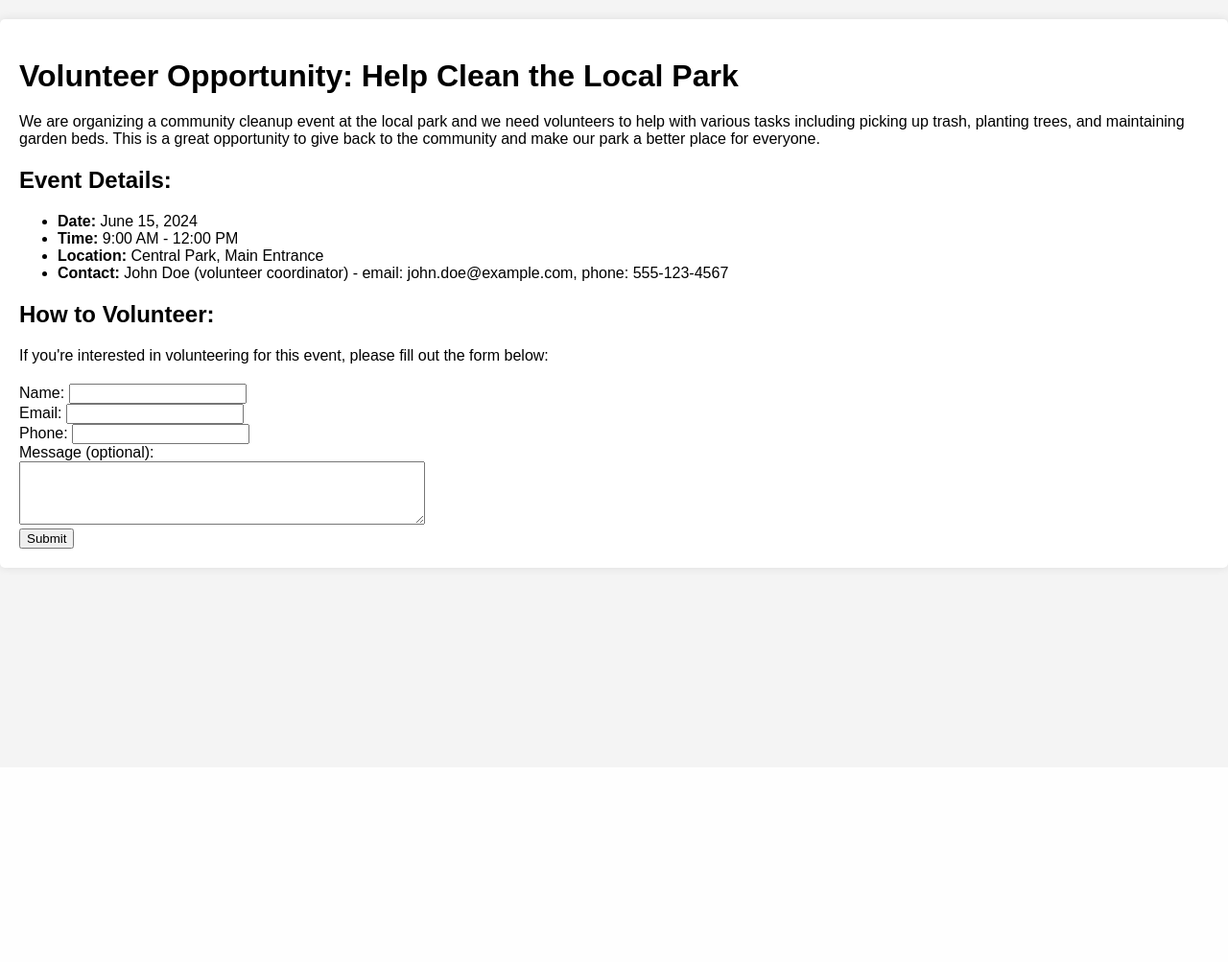
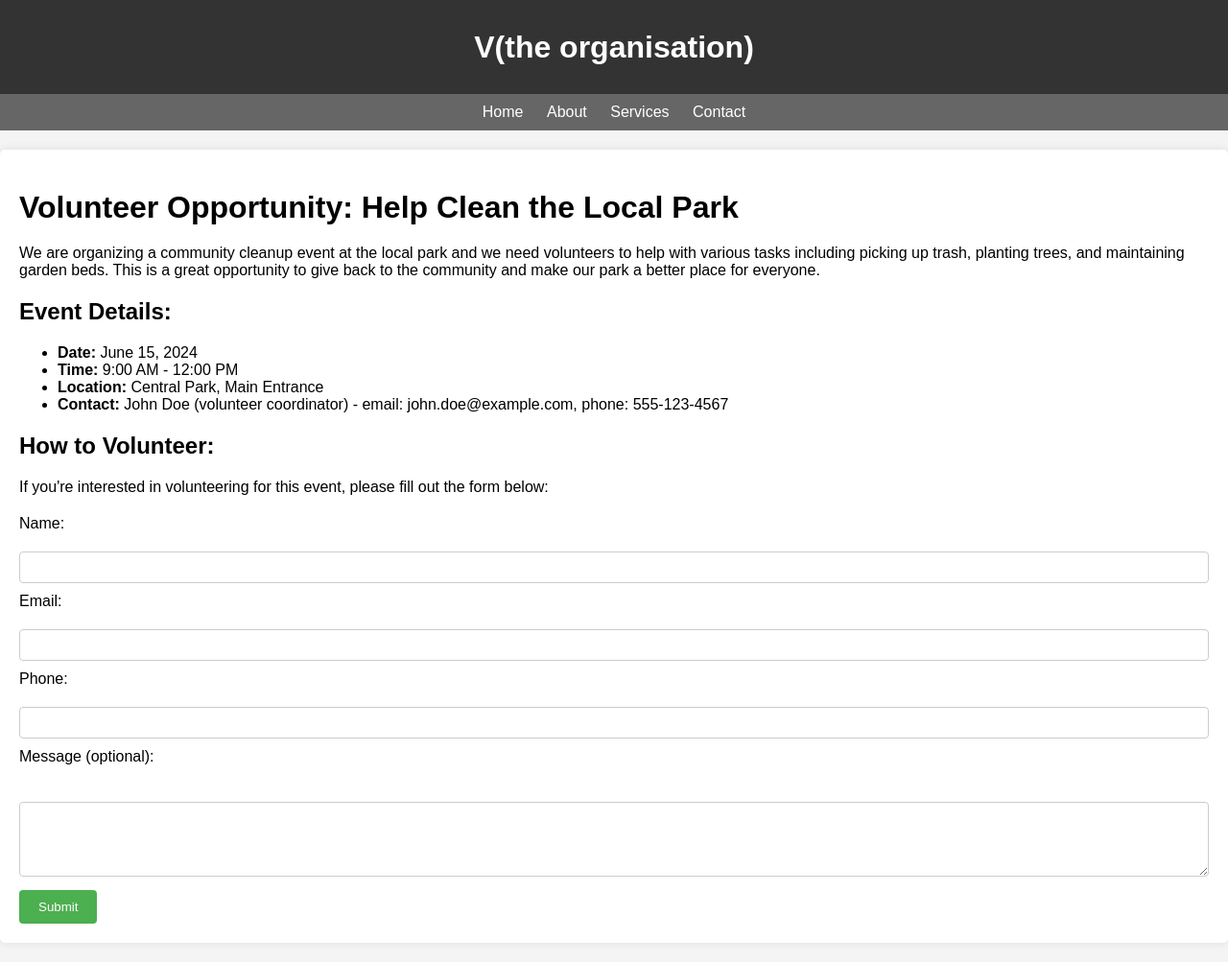
Before and after one commit to Wyl-ASG/Juniors, a PHP site: page /page_one.php in a window 1280 px wide. Shown: the whole page at 96% size. Before the commit the page ends 598 px from the top, so only its background shows below. Run offline with PHP 8.4, Linux system fonts and the light colour scheme.

Commit message:
update 2 with page 1 and css

```diff
--- a/page_one.php
+++ b/page_one.php
@@ -3,28 +3,65 @@
 <head>
     <meta charset="UTF-8">
     <meta name="viewport" content="width=device-width, initial-scale=1.0">
-    <title>Volunteer Opportunity</title>
+    <title>(the organisation)</title>
     <style>
         body {
             font-family: Arial, sans-serif;
             margin: 0;
             padding: 0;
-            background-color: #f4f4f4;
+            background-color: #f0f0f0;
+        }
+        header {
+            background-color: #333;
+            color: #fff;
+            padding: 10px 0;
+            text-align: center;
+        }
+        nav {
+            background-color: #666;
+            padding: 10px 0;
+            text-align: center;
+        }
+        nav a {
+            color: #fff;
+            text-decoration: none;
+            margin: 0 10px;
+        }
+        nav a:hover {
+            text-decoration: underline;
         }
         .container {
-            max-width: 1600px;
-            margin: 20px auto;
+            max-width: 1200px;
+            margin: 0 auto;
             padding: 20px;
+        }
+        .content {
             background-color: #fff;
-            border-radius: 5px;
-            box-shadow: 0 0 10px rgba(0, 0, 0, 0.1);
+            padding: 20px;
+            margin-top: 20px;
         }
-        h1, p {
-            margin-bottom: 20px;
+        footer {
+            background-color: #333;
+            color: #fff;
+            padding: 10px 0;
+            text-align: center;
+            position: fixed;
+            width: 100%;
+            bottom: 0;
         }
     </style>
+    <link rel="stylesheet" href="styles.css">
 </head>
 <body>
+<header>
+        <h1>V(the organisation)</h1>
+    </header>
+    <nav>
+        <a href="#">Home</a>
+        <a href="#">About</a>
+        <a href="#">Services</a>
+        <a href="#">Contact</a>
+    </nav>
     <div class="container">
         <h1>Volunteer Opportunity: Help Clean the Local Park</h1>
         <p>We are organizing a community cleanup event at the local park and we need volunteers to help with various tasks including picking up trash, planting trees, and maintaining garden beds. This is a great opportunity to give back to the community and make our park a better place for everyone.</p>
--- /dev/null
+++ b/styles.css
@@ -0,0 +1,47 @@
+body {
+    font-family: Arial, sans-serif;
+    margin: 0;
+    padding: 0;
+    background-color: #f4f4f4;
+}
+
+.container {
+    max-width: 1600px;
+    margin: 20px auto;
+    padding: 20px;
+    background-color: #fff;
+    border-radius: 5px;
+    box-shadow: 0 0 10px rgba(0, 0, 0, 0.1);
+}
+
+h1, h2, p, ul, label {
+    margin-bottom: 20px;
+}
+
+label {
+    display: block;
+}
+
+input[type="text"],
+input[type="email"],
+textarea {
+    width: 100%;
+    padding: 8px;
+    margin-bottom: 10px;
+    border: 1px solid #ccc;
+    border-radius: 4px;
+    box-sizing: border-box;
+}
+
+input[type="submit"] {
+    background-color: #4CAF50;
+    color: white;
+    padding: 10px 20px;
+    border: none;
+    border-radius: 4px;
+    cursor: pointer;
+}
+
+input[type="submit"]:hover {
+    background-color: #45a049;
+}
```
